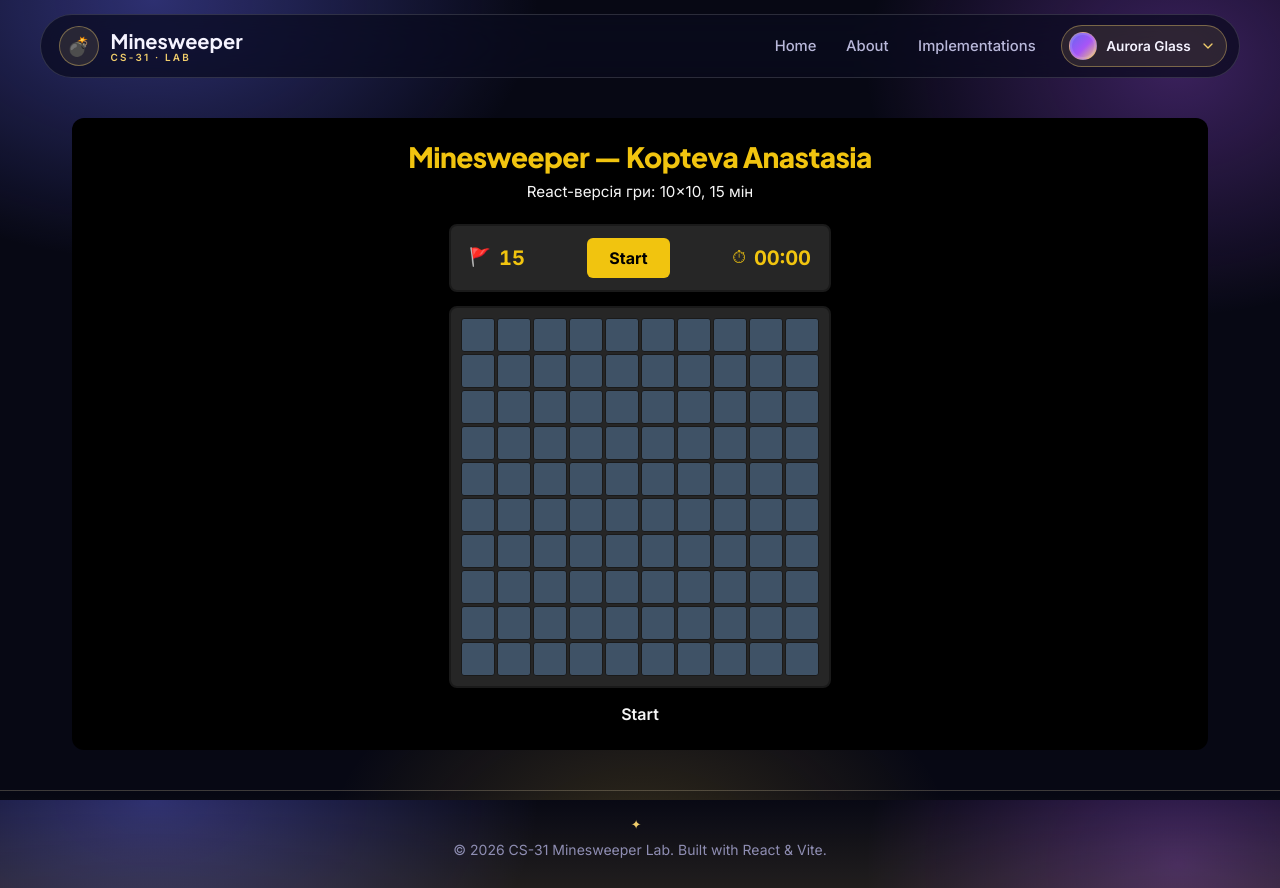
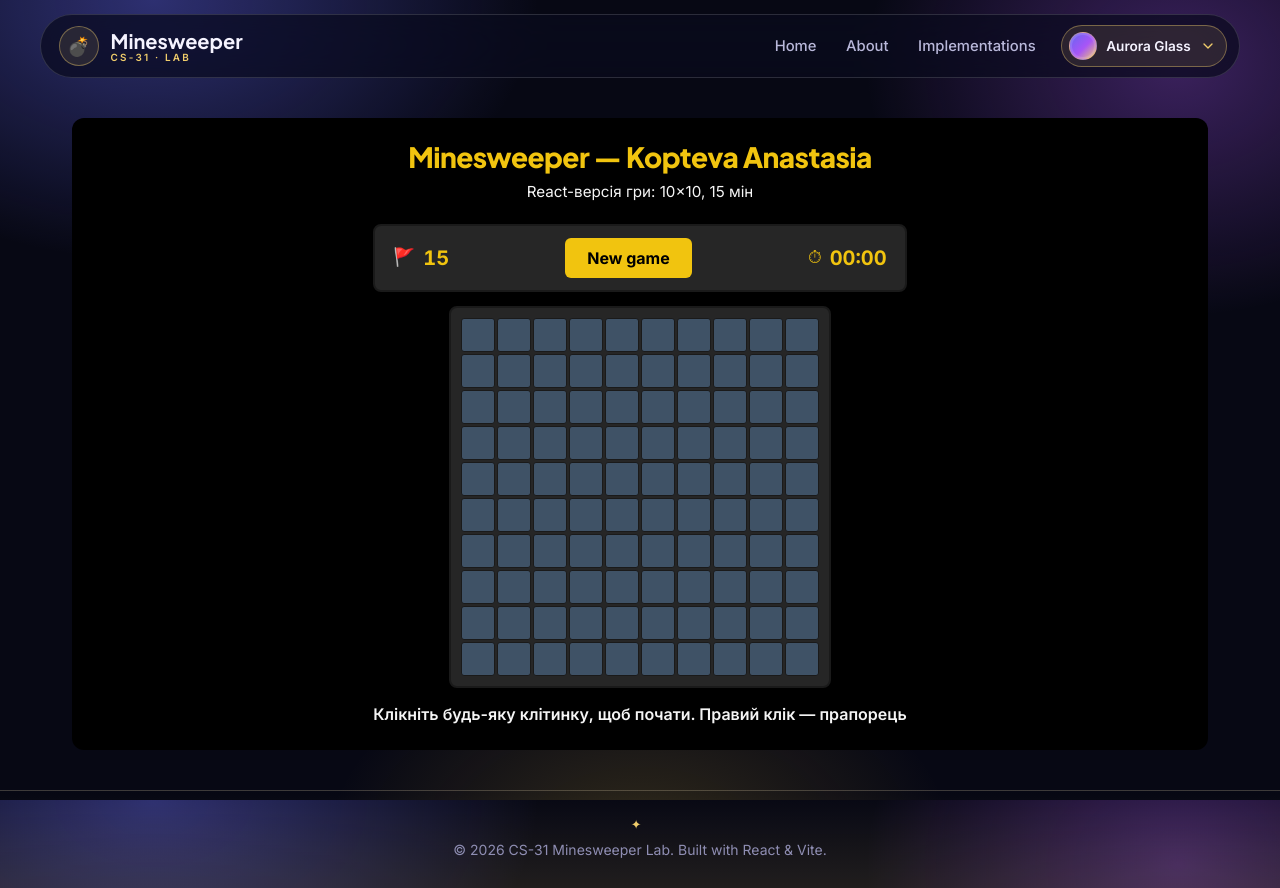
Before and after one commit to cs3-web-course-2026/cs31-minesweeper-react-2026, a React (Vite) app: page /kopteva-anastasia in a window 1280 px wide. Built offline with nearby package versions, Linux system fonts and the light colour scheme.

Commit message:
fix(lab3): label control New game

```diff
--- a/src/pages/KoptevaAnastasia/components/GameHeader.jsx
+++ b/src/pages/KoptevaAnastasia/components/GameHeader.jsx
@@ -1,17 +1,14 @@
-import { GAME_STATUS } from '../constants/game';
 import FlagCounter from './FlagCounter';
 import RestartButton from './RestartButton';
 import Timer from './Timer';
 
 import styles from './GameHeader.module.css';
 
-function GameHeader({ flagsLeft, seconds, status, onRestart }) {
+function GameHeader({ flagsLeft, seconds, onRestart }) {
   return (
     <header className={styles.header}>
       <FlagCounter flagsLeft={flagsLeft} />
-      <RestartButton onRestart={onRestart}>
-        {status === GAME_STATUS.IDLE ? 'Start' : 'Restart'}
-      </RestartButton>
+      <RestartButton onRestart={onRestart}>New game</RestartButton>
       <Timer seconds={seconds} />
     </header>
   );
--- a/src/pages/KoptevaAnastasia/components/GameStatus.jsx
+++ b/src/pages/KoptevaAnastasia/components/GameStatus.jsx
@@ -3,7 +3,8 @@ import { GAME_STATUS } from '../constants/game';
 import styles from './GameStatus.module.css';
 
 const MESSAGE = {
-  [GAME_STATUS.IDLE]: 'Start',
+  [GAME_STATUS.IDLE]:
+    'Клікніть будь-яку клітинку, щоб почати. Правий клік — прапорець',
   [GAME_STATUS.PROCESS]:
     'Лівий клік відкриває, правий ставить прапорець. ' +
     'З клавіатури: Tab — перехід, Enter — відкрити, F — прапорець',
--- a/src/pages/KoptevaAnastasia/index.jsx
+++ b/src/pages/KoptevaAnastasia/index.jsx
@@ -33,7 +33,6 @@ function KoptevaAnastasia() {
         <GameHeader
           flagsLeft={MINES_COUNT - countFlags(board)}
           seconds={seconds}
-          status={status}
           onRestart={restart}
         />
 
```
